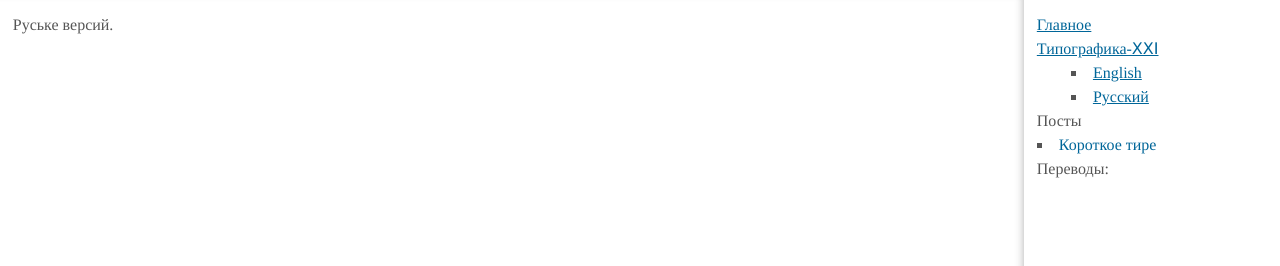
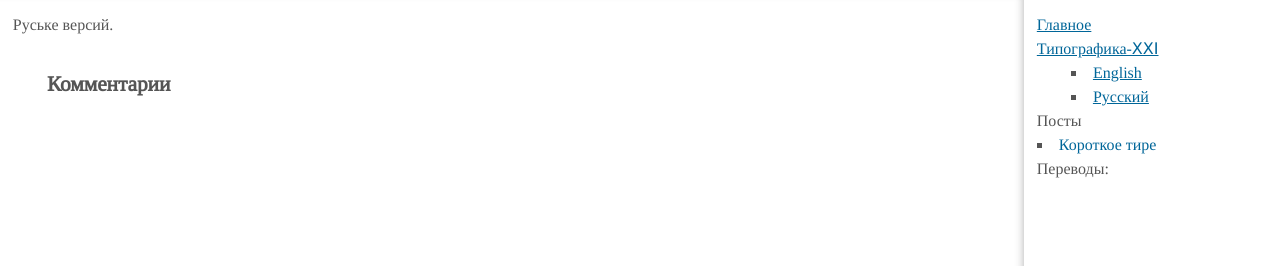
Before and after one commit to praepostor/typography, a Jekyll site: the page built from index.html, in a window 1280 px wide. Shown: the top 266 px of the page. Built offline with Jekyll 4.4.1, drawn with Linux system fonts in a browser that asks for light colours; comment, search, counter and statistics services are not loaded.

Commit message:
New site

```diff
--- a/_layouts/default.html
+++ b/_layouts/default.html
@@ -48,6 +48,7 @@
   </header>
   <main id="main" role="main" tabindex="-1">
     {{ content | escape_once }}
+    <h2>Комментарии</h2>
     <section>{% include comments.html %}</section>
   </main>
   <footer role="contentinfo">
```
